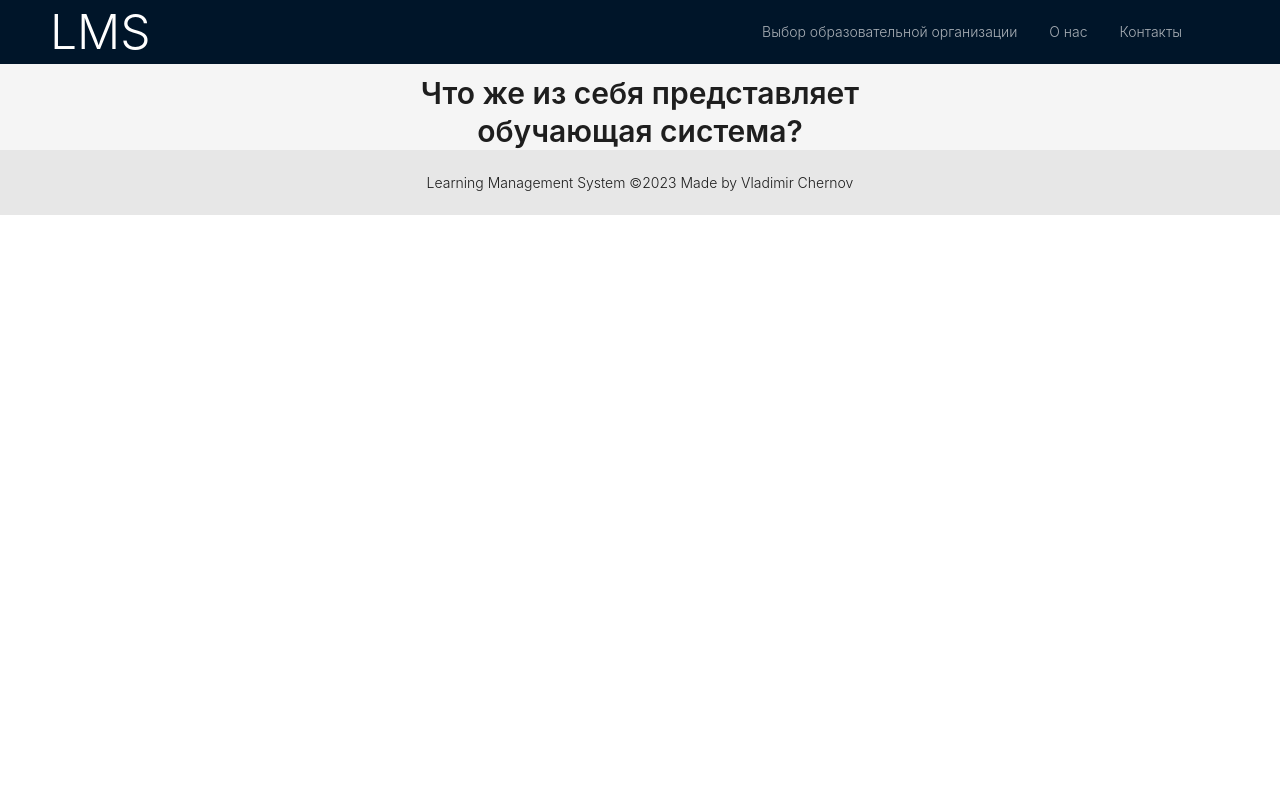
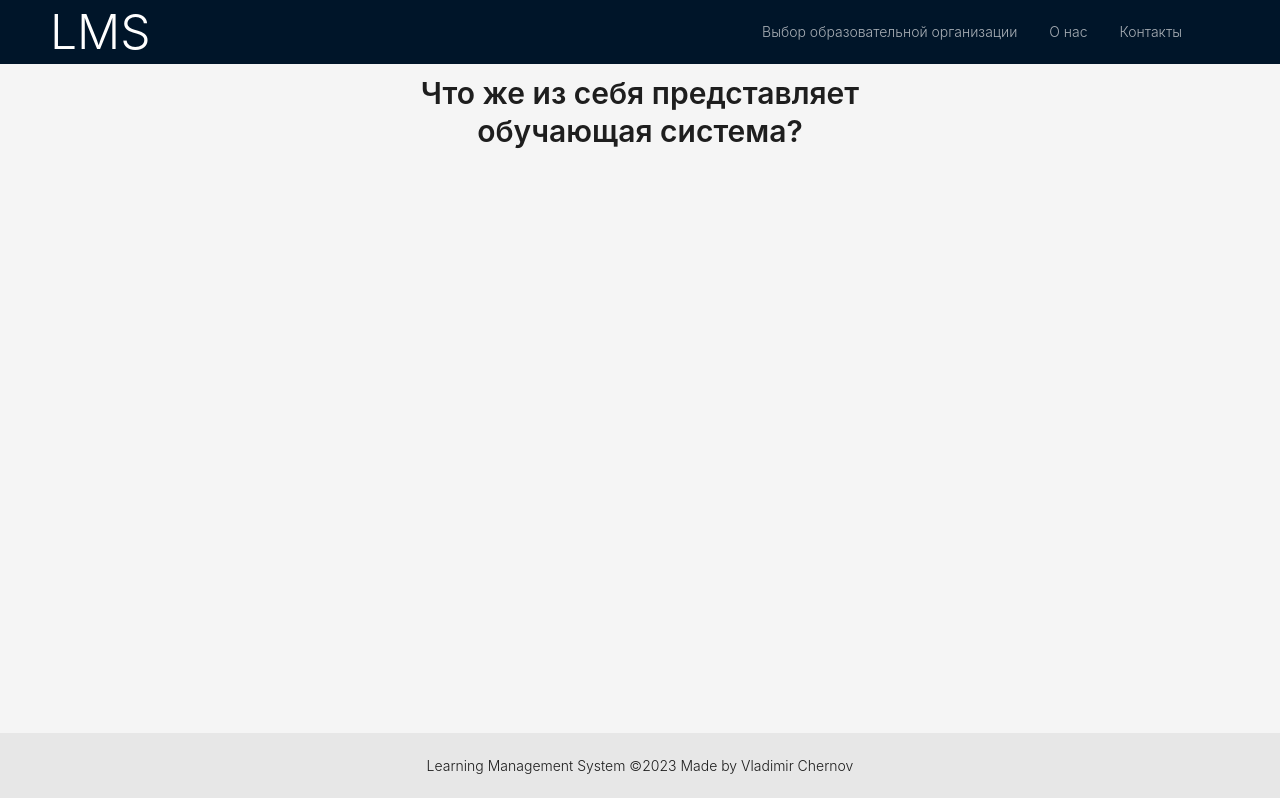
Before and after one commit to JaydenPears/LMS, a React (Create React App) app: page / in a window 1280 px wide. Built offline with nearby package versions, Linux system fonts and the light colour scheme.

Commit message:
Change sticky header

```diff
--- a/src/App.js
+++ b/src/App.js
@@ -5,8 +5,6 @@ import AppRouter from "./components/AppRouter";
 import "./static/styles/base.css"
 import { Layout, Menu } from 'antd';
 import { useLocation } from 'react-router-dom';
-
-import "./static/styles/base.css"
 
 const { Header, Footer } = Layout;
 const infoForNavbar = ["Выбор образовательной организации",
@@ -39,7 +37,7 @@ function App() {
 
 	return (
 		<div className="AppDiv">
-			<Layout className="layout">
+			<Layout className="layout" style={{minHeight: "calc(100% - 67px)"}}>
 				<Header style={{position: "sticky", top: 0, zIndex: 999, width: '100%' }}>
 					<div className="logo">
 						<Link className="MainPageLink" to="">LMS</Link>
@@ -61,11 +59,9 @@ function App() {
 					/>
 				</Header>
 				<AppRouter className="BodyOfContent"/>
-				<Footer
-					style={{ textAlign: 'center', background: "#e7e7e7"}}
-				>
-					Learning Management System ©2023 Made by Vladimir Chernov
-				</Footer>
+			</Layout>
+			<Layout>
+				<Footer style={{ textAlign: 'center', background: "#e7e7e7"}}>Learning Management System ©2023 Made by Vladimir Chernov</Footer>
 			</Layout>
 		</div>
 	);
--- a/src/static/styles/CatalogOfCourses.css
+++ b/src/static/styles/CatalogOfCourses.css
@@ -1,11 +1,11 @@
 .CatalogLayout {
     display: flex;
     flex-direction: column;
-    min-height: calc(100% - 131px);
+    min-height: 100%;
     align-items: center;
     max-width: 100%;
     align-items: center;
-    flex-wrap: wrap;
+    flex-wrap: nowrap;
 }
 
 .SearchAndFilter{
```
